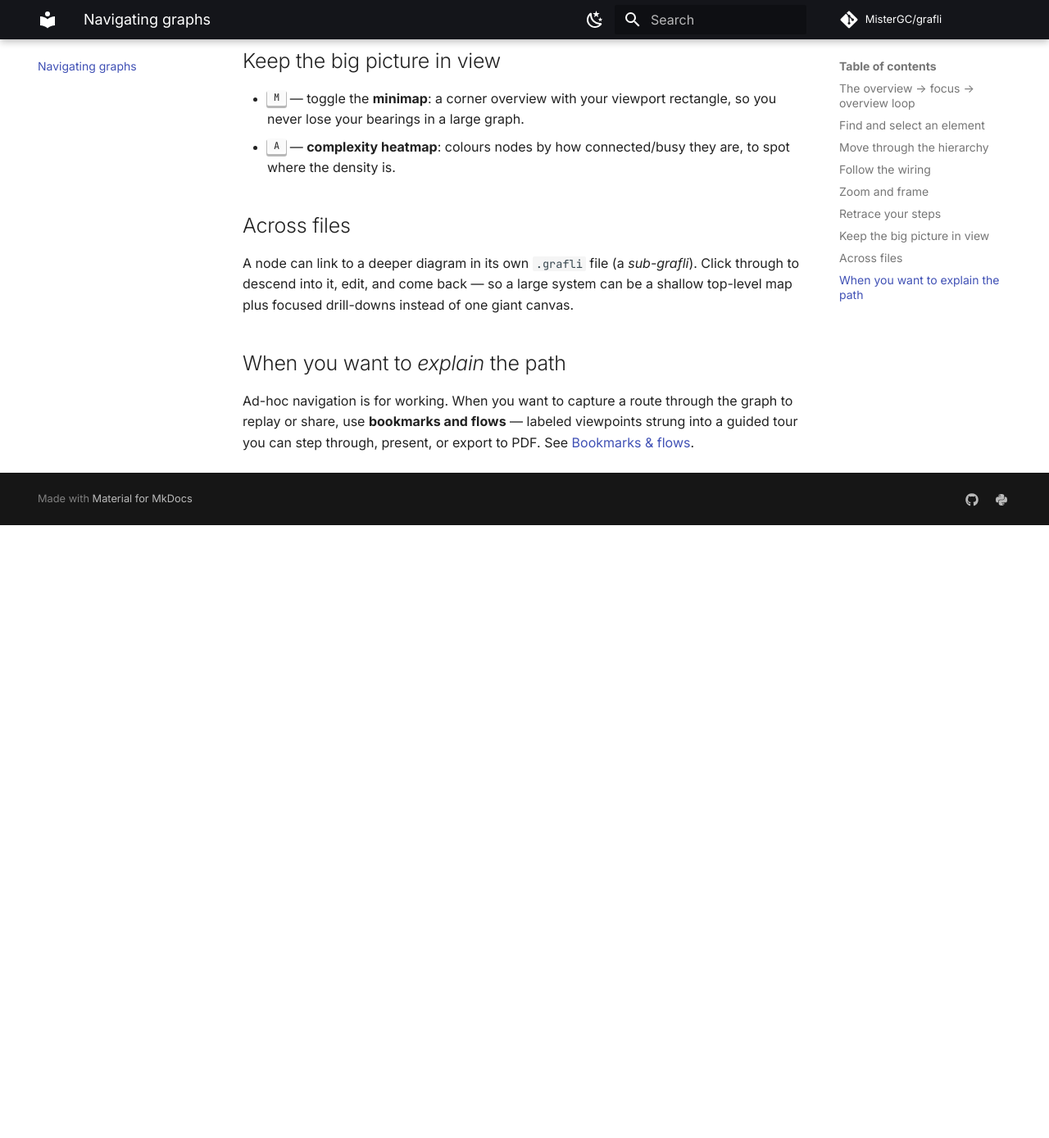
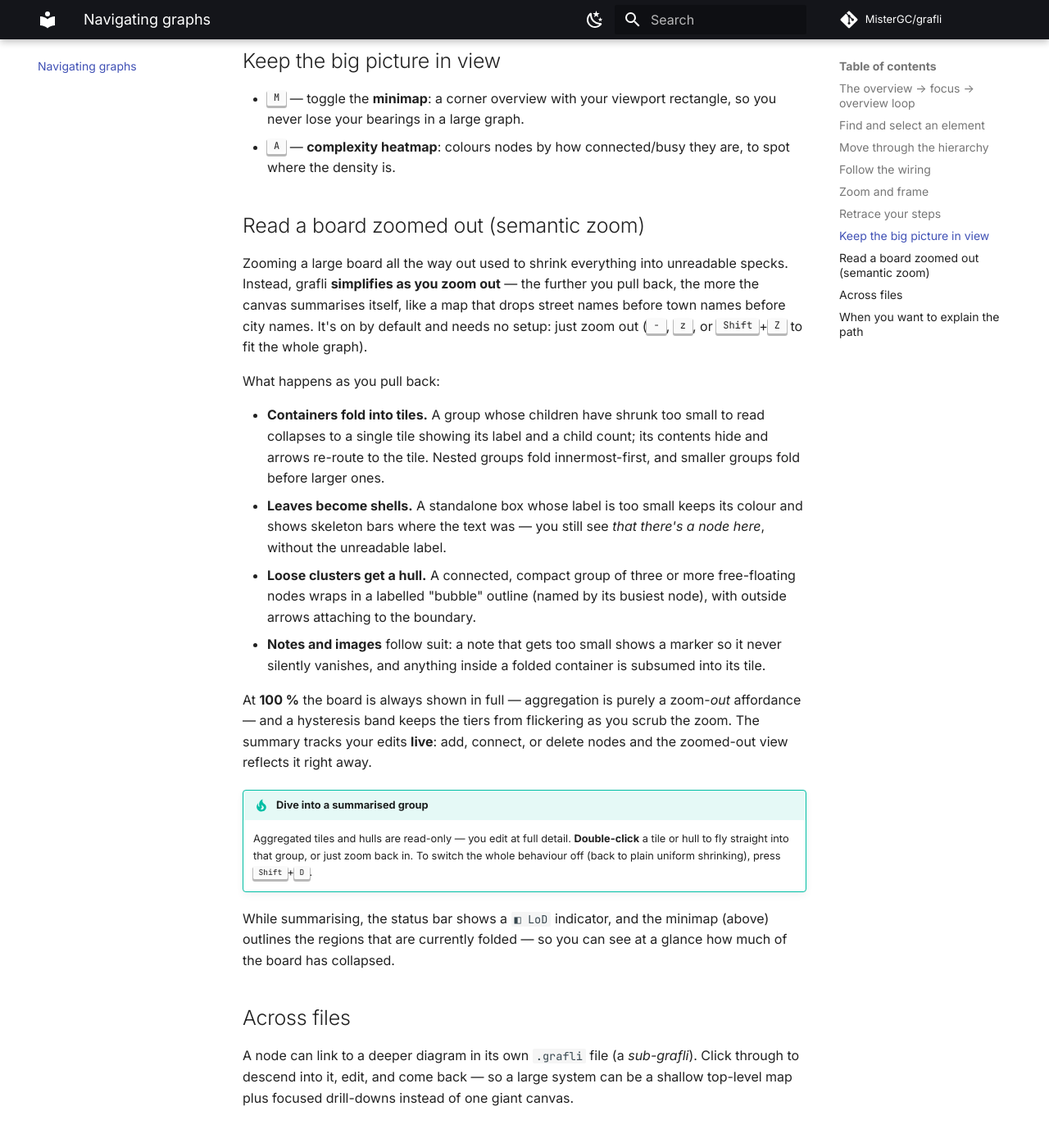
Before and after one commit to MisterGC/grafli, an MkDocs documentation site: the page built from docs/navigating.md, in a window 1280 px wide and 1400 px high, scrolled down 2697 px. Shown: the top 1389 px of the window at 82% size. Built offline with MkDocs 1.6.1 and Material for MkDocs 9.7.7, drawn with Linux system fonts in a browser that asks for light colours; comment, search, counter and statistics services are not loaded; before the commit the page ends 3338 px from its top, so only the background shows below that.

Commit message:
Docs: document Level-of-Detail (semantic zoom) in navigating.md; fold #106 into 0.4.0 notes

```diff
--- a/docs/navigating.md
+++ b/docs/navigating.md
@@ -96,6 +96,48 @@ looked.
 - <kbd>A</kbd> — **complexity heatmap**: colours nodes by how connected/busy
   they are, to spot where the density is.
 
+## Read a board zoomed out (semantic zoom)
+
+Zooming a large board all the way out used to shrink everything into
+unreadable specks. Instead, grafli **simplifies as you zoom out** — the
+further you pull back, the more the canvas summarises itself, like a map that
+drops street names before town names before city names. It's on by default and
+needs no setup: just zoom out (<kbd>-</kbd>, <kbd>z</kbd>, or
+<kbd>Shift</kbd>+<kbd>Z</kbd> to fit the whole graph).
+
+What happens as you pull back:
+
+- **Containers fold into tiles.** A group whose children have shrunk too small
+  to read collapses to a single tile showing its label and a child count; its
+  contents hide and arrows re-route to the tile. Nested groups fold
+  innermost-first, and smaller groups fold before larger ones.
+- **Leaves become shells.** A standalone box whose label is too small keeps its
+  colour and shows skeleton bars where the text was — you still see *that
+  there's a node here*, without the unreadable label.
+- **Loose clusters get a hull.** A connected, compact group of three or more
+  free-floating nodes wraps in a labelled "bubble" outline (named by its
+  busiest node), with outside arrows attaching to the boundary.
+- **Notes and images** follow suit: a note that gets too small shows a marker
+  so it never silently vanishes, and anything inside a folded container is
+  subsumed into its tile.
+
+At **100 %** the board is always shown in full — aggregation is purely a
+zoom-*out* affordance — and a hysteresis band keeps the tiers from flickering
+as you scrub the zoom. The summary tracks your edits **live**: add, connect, or
+delete nodes and the zoomed-out view reflects it right away.
+
+!!! tip "Dive into a summarised group"
+    Aggregated tiles and hulls are read-only — you edit at full detail.
+    **Double-click** a tile or hull to fly straight into that group, or just
+    zoom back in. To switch the whole behaviour off (back to plain uniform
+    shrinking), press <kbd>Shift</kbd>+<kbd>D</kbd>.
+
+While summarising, the status bar shows a `◧ LoD` indicator, and the minimap
+(above) outlines the regions that are currently folded — so you can see at a
+glance how much of the board has collapsed.
+
+<!-- TODO before release: add a screenshot of a large board zoomed out (tiles + a cluster hull) to docs/assets/screenshots/ and embed it here. -->
+
 ## Across files
 
 A node can link to a deeper diagram in its own `.grafli` file (a *sub-grafli*).
```
Also changed, not shown: CHANGELOG.md (+6 -9 lines).
